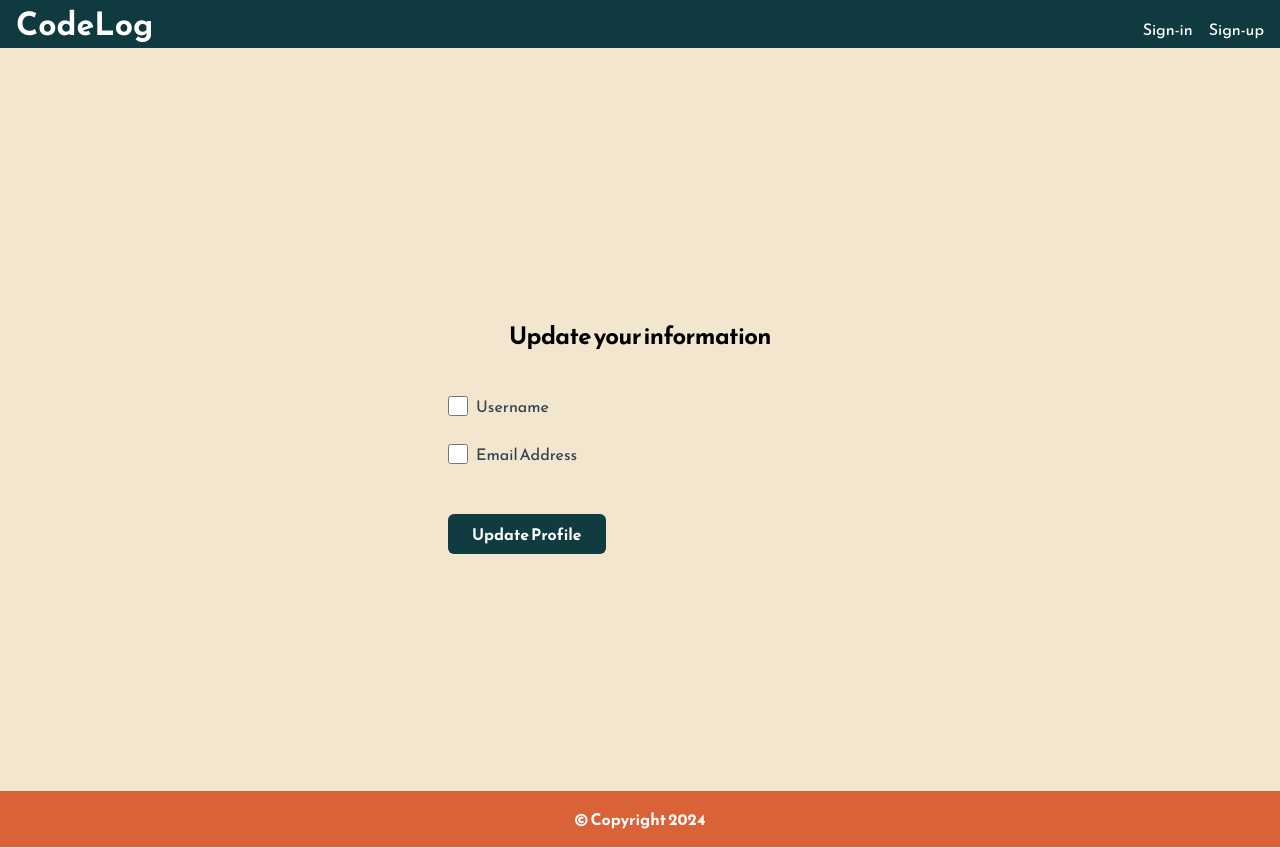
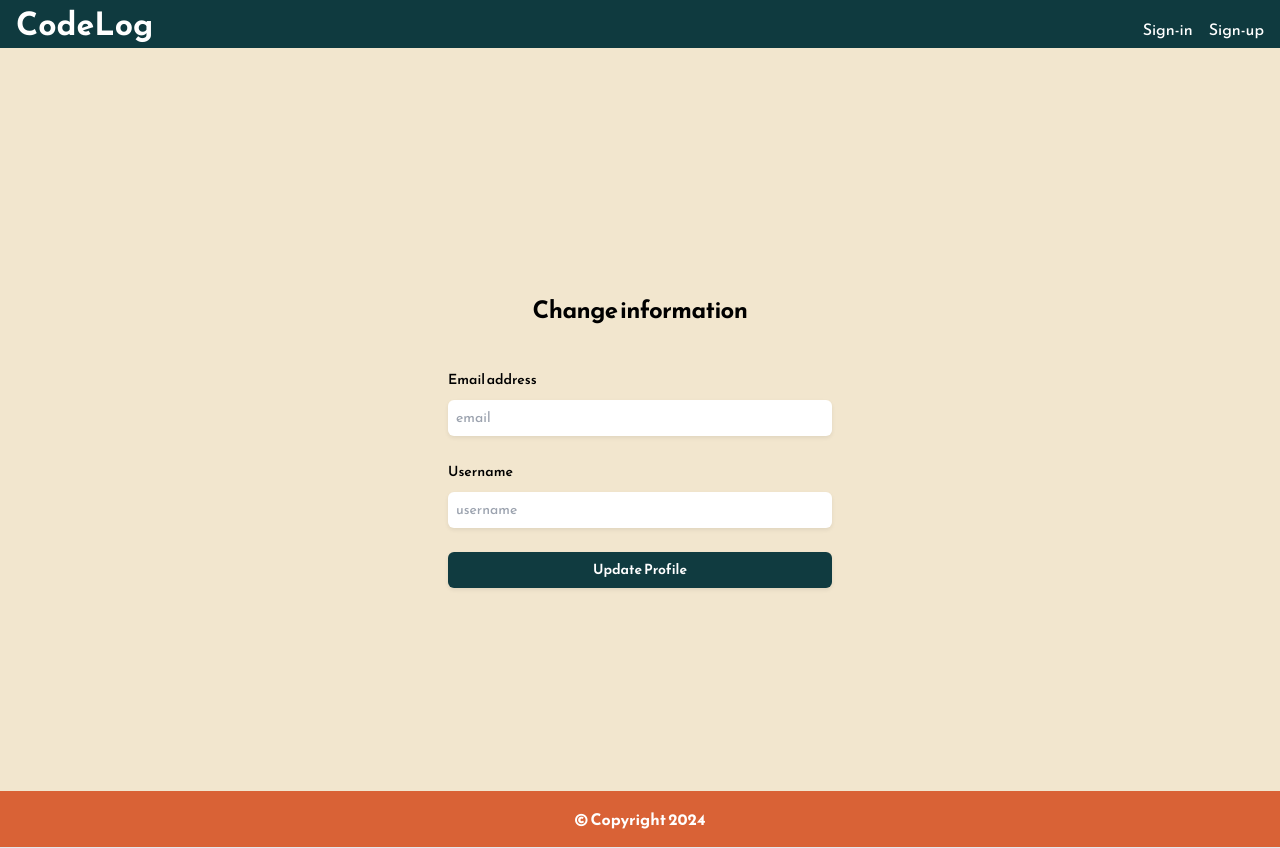
Before and after one commit to Chareeef/CodeLog, a React (Create React App) app in the folder react_frontend/: page /update_infos in a window 1280 px wide. Built offline with nearby package versions, Linux system fonts and the light colour scheme; no server answers.

Commit message:
update user info

```diff
--- a/react_frontend/src/App.js
+++ b/react_frontend/src/App.js
@@ -7,7 +7,7 @@ import SignIn from './Components/SignIn';
 import SignUp from './Components/SignUp';
 import Home from './Components/Home';
 import Navigation from './Components/Navigation';
-import Feed from './Components/Feed';
+import Posts from './Components/Posts';
 import Profile from './Components/Profile';
 import UpdatePassword from './Components/UpdatePassword';
 import UpdateInfo from './Components/UpdateInfo';
@@ -23,11 +23,10 @@ function App() {
             <Route path='/home' element={<Home />} />
             <Route path='/login' element={<SignIn />} />
             <Route path='/register' element={<SignUp />} />
-            <Route path='/feed' element={<Feed />} />
+            <Route path='/posts' element={<Posts />} />
             <Route path='/profile' element={<Profile />} />
             <Route path='/update_password' element={<UpdatePassword />} />
             <Route path='/update_infos' element={<UpdateInfo />} />
-
           </Routes>
         </div>
       </div>
--- a/react_frontend/src/Components/UpdateInfo.js
+++ b/react_frontend/src/Components/UpdateInfo.js
@@ -1,26 +1,41 @@
-import React, { useState } from 'react';
+import React, { useState, useEffect } from 'react';
 import { useNavigate } from 'react-router-dom';
 import apiClient from '../apiClient';
 import Footer from './Footer';
 
 function UpdateInfo() {
-  const [newEmail, setNewEmail] = useState('');
-  const [newUsername, setNewUsername] = useState('');
-  const [updateUsername, setUpdateUsername] = useState('');
-  const [updateEmail, setUpdateEmail] = useState('');
+  const [userInfo, setUserInfo] = useState({ email: '', username: '' });
   const [message, setMessage] = useState('');
   const navigate = useNavigate();
 
-  const updateInfo = async (event) => {
+
+  useEffect(() => {
+    const fetchUserInfo = async () => {
+      try {
+        const response = await apiClient.get('/me/get_infos');
+
+        setUserInfo(response.data);
+
+        if (response.status === 200) {
+          setUserInfo(response.data);
+        }
+      } catch (error) {
+        console.error('Error fetching profile information:', error);
+      }
+    };
+    fetchUserInfo();
+  }, []);
+  const handleChange = (event) => {
+    const { name, value } = event.target;
+    setUserInfo((prevState) => ({
+      ...prevState,
+      [name]: value,
+    }));
+  };
+  const handleSubmit = async (event) => {
     event.preventDefault();
-
-    const Data = {
-      newEmail: newEmail,
-      newUsername: newUsername,
-    };
-
     try {
-      const response = await apiClient.put('/me/update_infos', Data);
+      const response = await apiClient.put('/me/update_infos', userInfo);
 
       if (response.status == 201) {
         alert('Your email and/or username updated successfully !');
@@ -42,32 +57,18 @@ function UpdateInfo() {
       <div className='bg-beige flex-1 flex-grow-1 d-flex flex-column justify-content-center'>
         <div className='sm:mx-auto sm:w-full sm:max-w-sm'>
           <h2 className='mt-10 text-center text-2xl font-bold leading-9 tracking-tight text-black	text-900'>
-            Update your information
+            Change information
           </h2>
         </div>
+
         <div className='mt-10 sm:mx-auto sm:w-full sm:max-w-sm'>
           {message && (
             <div className='alert alert-danger mb-2' role='alert'>
               {message}
             </div>
           )}
-          <form className='space-y-6' onSubmit={updateInfo}>
+          <form className='space-y-6' onSubmit={handleSubmit}>
             <div>
-              <div className='mb-4 flex items-center'>
-                <input
-                  type='checkbox'
-                  id='userName'
-                  checked={updateUsername}
-                  onChange={(e) => setUpdateUsername(e.target.checked)}
-                  className='form-checkbox h-5 w-5 text-blue-600'
-                />
-                <label htmlFor='userName' className='ml-2 text-gray-700'>
-                  Username
-                </label>
-              </div>
-              {updateUsername && (
-                <>
-                  {/* <div>
               <label
                 htmlFor='email'
                 className='block text-sm font-medium leading-6 text-black text-900'
@@ -76,29 +77,32 @@ function UpdateInfo() {
               </label>
               <div className='mt-2'>
                 <input
-                        onChange={(e) => setEmail(e.target.value)}
-                        value={email}
+                  onChange={handleChange}
+                  value={userInfo.email}
                   placeholder='email'
                   id='email'
                   name='email'
                   type='email'
                   autoComplete='email'
                   className='block pl-2 w-full rounded-md border-0 py-1.5 text-gray-900 shadow-sm ring-1 ring-inset ring-gray-300 placeholder:text-gray-400 focus:ring-2 focus:ring-inset focus:ring-indigo-600 sm:text-sm sm:leading-6'
-                        // required
+                  required
                 />
               </div>
-                  </div> */}
+            </div>
+
             <div>
+              <div className='flex items-center justify-between'>
                 <label
                   htmlFor='username'
                   className='block text-sm font-medium leading-6 text-black text-900'
                 >
-                      New Username
+                  Username
                 </label>
+              </div>
               <div className='mt-2'>
                 <input
-                        onChange={(e) => setNewUsername(e.target.value)}
-                        value={newUsername}
+                  onChange={handleChange}
+                  value={userInfo.username}
                   placeholder='username'
                   id='username'
                   name='username'
@@ -109,75 +113,15 @@ function UpdateInfo() {
                 />
               </div>
             </div>
-                </>
-              )}
-            </div>
+
             <div>
-              <div className='mb-4 flex items-center'>
-                <input
-                  type='checkbox'
-                  id='updateEmail'
-                  checked={updateEmail}
-                  onChange={(e) => setUpdateEmail(e.target.checked)}
-                  className='form-checkbox h-5 w-5 text-blue-600'
-                />
-                <label htmlFor='userName' className='ml-2 text-gray-700'>
-                  Email Address
-                </label>
-              </div>
-              {updateEmail && (
-                <>
-                  {/* <div>
-                    <label
-                      htmlFor='email'
-                      className='block text-sm font-medium leading-6 text-black text-900'
-                    >
-                      Email address
-                    </label>
-                    <div className='mt-2'>
-                      <input
-                        // onChange={(e) => setEmail(e.target.value)}
-                        // value={email}
-                        placeholder='email'
-                        id='email'
-                        name='email'
-                        type='email'
-                        autoComplete='email'
-                        className='block pl-2 w-full rounded-md border-0 py-1.5 text-gray-900 shadow-sm ring-1 ring-inset ring-gray-300 placeholder:text-gray-400 focus:ring-2 focus:ring-inset focus:ring-indigo-600 sm:text-sm sm:leading-6'
-                        required
-                      />
-                    </div>
-                  </div> */}
-                  <div>
-                    <label
-                      htmlFor='email'
-                      className='block text-sm font-medium leading-6 text-black text-900'
-                    >
-                      New Email Address
-                    </label>
-                    <div className='mt-2'>
-                      <input
-                        onChange={(e) => setNewEmail(e.target.value)}
-                        value={newEmail}
-                        placeholder='email'
-                        id='email'
-                        name='email'
-                        type='email'
-                        autoComplete='email'
-                        className='block pl-2 w-full rounded-md border-0 py-1.5 text-gray-900 shadow-sm ring-1 ring-inset ring-gray-300 placeholder:text-gray-400 focus:ring-2 focus:ring-inset focus:ring-indigo-600 sm:text-sm sm:leading-6'
-                        required
-                      />
-                    </div>
-                  </div>
-                </>
-              )}
-            </div>
               <button
-              className='inline-block bg-green hover:bg-glight text-white font-bold py-2 px-4 rounded focus:outline-none focus:shadow-outline mb-2'
                 type='submit'
+                className='flex w-full justify-center rounded-md bg-green px-3 py-1.5 text-sm font-semibold leading-6 text-white shadow-sm hover:bg-glight hover:text-white focus-visible:outline focus-visible:outline-2 focus-visible:outline-offset-2 focus-visible:outline-indigo-600'
               >
                 Update Profile
               </button>
+            </div>
           </form>
         </div>
       </div>
```
Lines whose indentation alone changed are shown as unchanged.
